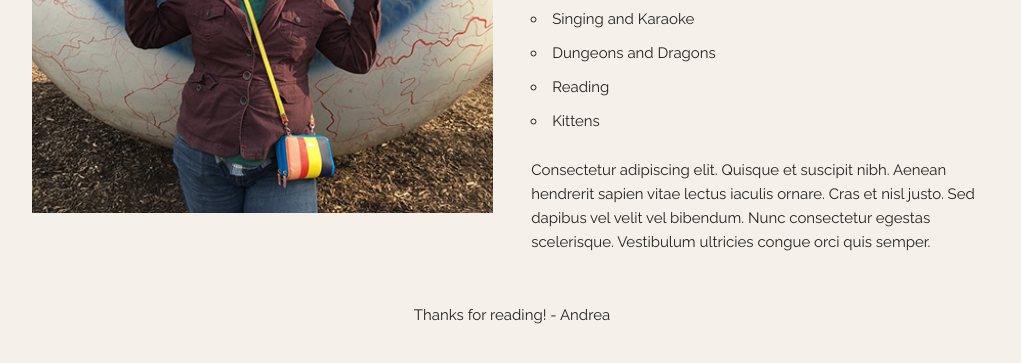
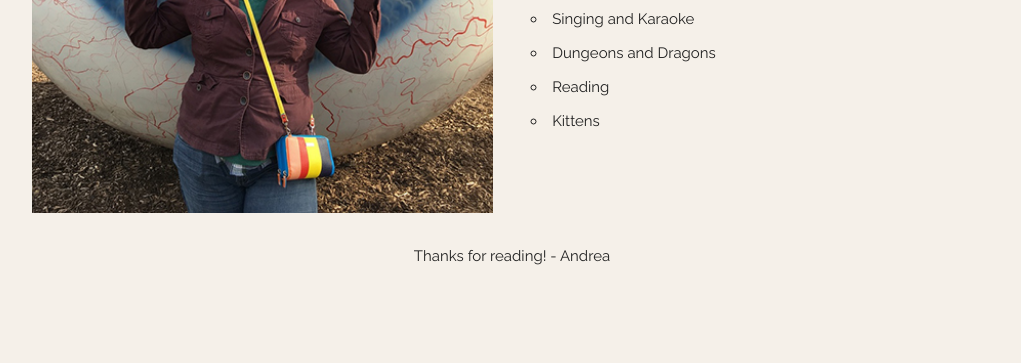
Before and after one commit to AndreaHinkle/portfolio, a plain HTML site: page about.html in a window 1280 px wide. Shown: the part 765-1128 px from the top of the page, without its empty margins (128-1149 px from the left). After the commit the page ends 1085 px from the top, so only its background shows below. Drawn offline with Linux system fonts and the light colour scheme; a small style sheet from the web is missing.

Commit message:
About.html forgot to remove dummy text

```diff
--- a/about.html
+++ b/about.html
@@ -109,7 +109,6 @@
           <li>Reading</li>
           <li>Kittens</li>
         </ul>
-        <p>Consectetur adipiscing elit. Quisque et suscipit nibh. Aenean hendrerit sapien vitae lectus iaculis ornare. Cras et nisl justo. Sed dapibus vel velit vel bibendum. Nunc consectetur egestas scelerisque. Vestibulum ultricies congue orci quis semper.</p>
       </div>
     </div>
   </div>
```
